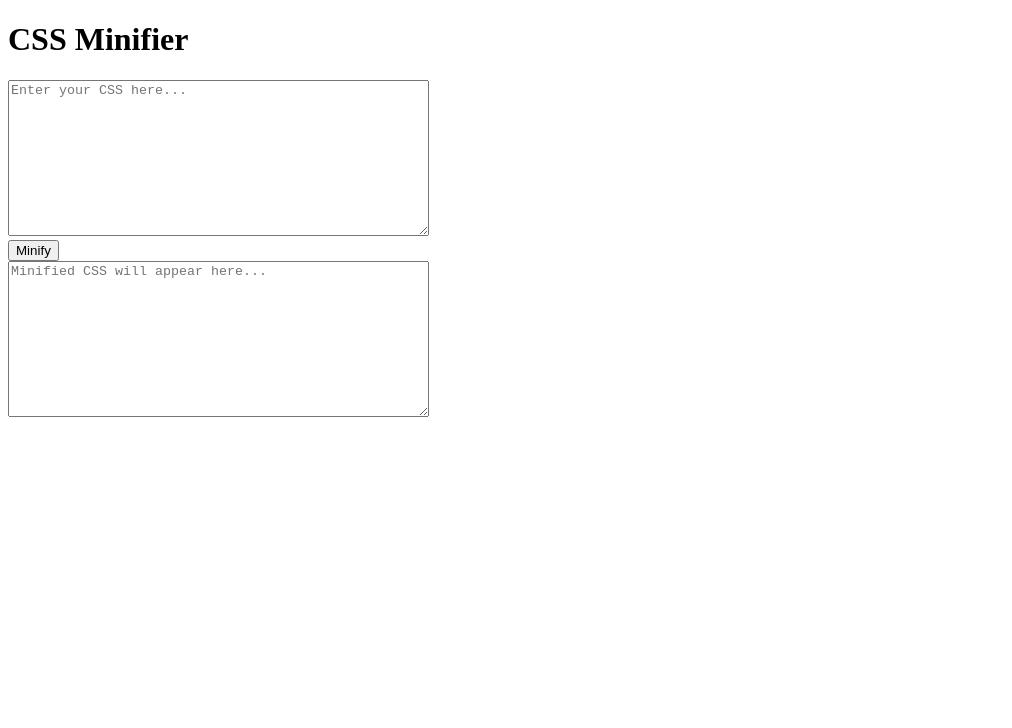
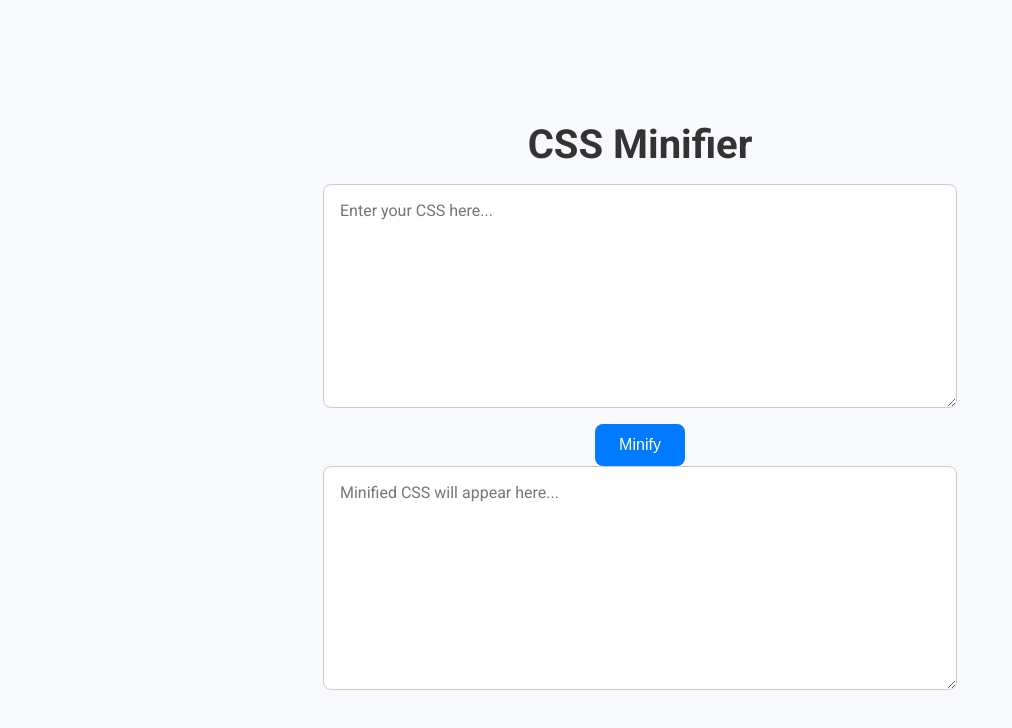
Before and after one commit to mrsajadpp/tools.grovixlab.com, a plain HTML site: page minify/css/index.html in a window 1280 px wide. Shown: the whole page, without its empty margins (0-1012 px from the left). Drawn offline with Linux system fonts and the light colour scheme.

Commit message:
Update index.html

```diff
--- a/minify/css/index.html
+++ b/minify/css/index.html
@@ -4,21 +4,70 @@
     <meta charset="UTF-8">
     <meta name="viewport" content="width=device-width, initial-scale=1.0">
     <title>CSS Minifier</title>
+    <link href="https://fonts.googleapis.com/css2?family=Roboto:wght@400;500;700&display=swap" rel="stylesheet">
+    <style>
+        body {
+            font-family: 'Roboto', sans-serif;
+            display: flex;
+            flex-direction: column;
+            align-items: center;
+            justify-content: center;
+            height: 100vh;
+            margin: 0;
+            background-color: #f7f9fc;
+            color: #333;
+        }
+        h1 {
+            font-size: 2.5rem;
+            margin-bottom: 1rem;
+        }
+        textarea {
+            width: 90%;
+            max-width: 600px;
+            padding: 1rem;
+            margin-bottom: 1rem;
+            border: 1px solid #ccc;
+            border-radius: 8px;
+            font-size: 1rem;
+            font-family: 'Roboto', sans-serif;
+            resize: vertical;
+        }
+        button {
+            padding: 0.75rem 1.5rem;
+            background-color: #007bff;
+            color: #fff;
+            border: none;
+            border-radius: 8px;
+            font-size: 1rem;
+            cursor: pointer;
+            transition: background-color 0.3s;
+        }
+        button:hover {
+            background-color: #0056b3;
+        }
+        @media (max-width: 600px) {
+            h1 {
+                font-size: 2rem;
+            }
+            textarea {
+                font-size: 0.875rem;
+            }
+            button {
+                padding: 0.5rem 1rem;
+                font-size: 0.875rem;
+            }
+        }
+    </style>
 </head>
 <body>
     <h1>CSS Minifier</h1>
-        <textarea id="inputCSS" placeholder="Enter your CSS here..." rows="10"
-            cols="50"></textarea>
-        <br>
+    <textarea id="inputCSS" placeholder="Enter your CSS here..." rows="10"></textarea>
     <button onclick="minifyCSS()">Minify</button>
-        <br>
-        <textarea id="outputCSS" placeholder="Minified CSS will appear here..."
-            rows="10" cols="50" readonly></textarea>
+    <textarea id="outputCSS" placeholder="Minified CSS will appear here..." rows="10" readonly></textarea>
 
     <script>
         function minifyCSS() {
             const inputCSS = document.getElementById('inputCSS').value;
-            console.log(inputCSS );
 
             fetch('https://www.grovixlab.com/api/minify', {
                 method: 'POST',
```
Lines whose indentation alone changed are shown as unchanged.
